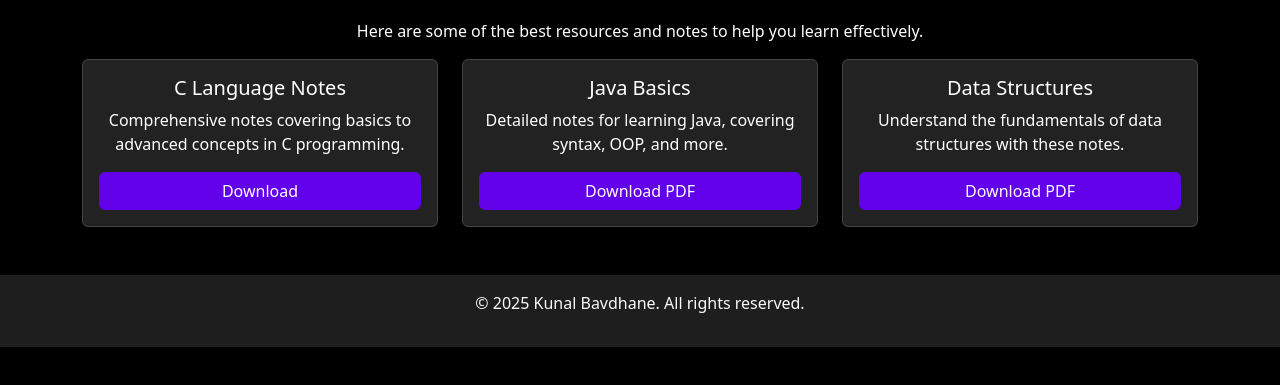
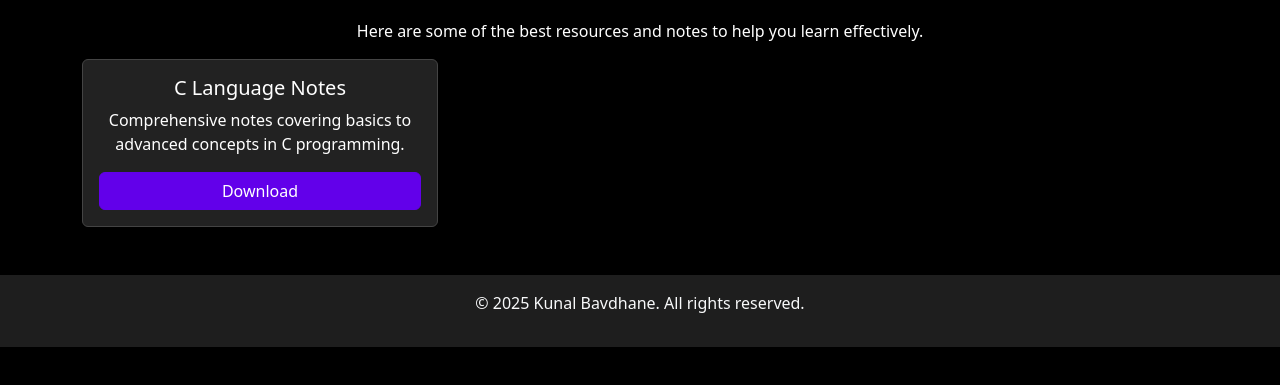
Before and after one commit to kunalbavdhane/kunalbavdhane.com, a plain HTML site: page notes.html in a window 1280 px wide. Shown: the part 177-562 px from the top of the page. Drawn offline with nearby package versions, Linux system fonts and the light colour scheme.

Commit message:
Update notes.html

```diff
--- a/notes.html
+++ b/notes.html
@@ -186,20 +186,20 @@
             <div  class="btn btn-primary" id="C-Notes-download">Download</div>
           </div>
         </div>
-        <div class="col-md-4">
+<!--         <div class="col-md-4">
           <div class="card h-100 text-center p-3">
             <h5 class="card-title">Java Basics</h5>
             <p class="card-text">Detailed notes for learning Java, covering syntax, OOP, and more.</p>
             <div download class="btn btn-primary" id="C-Notes-download">Download PDF</div>
           </div>
-        </div>
-        <div class="col-md-4">
+        </div> -->
+<!--         <div class="col-md-4">
           <div class="card h-100 text-center p-3">
             <h5 class="card-title">Data Structures</h5>
             <p class="card-text">Understand the fundamentals of data structures with these notes.</p>
             <div download class="btn btn-primary" id="C-Notes-download">Download PDF</div>
           </div>
-        </div>
+        </div> -->
       </div>
     </div>
 
```
